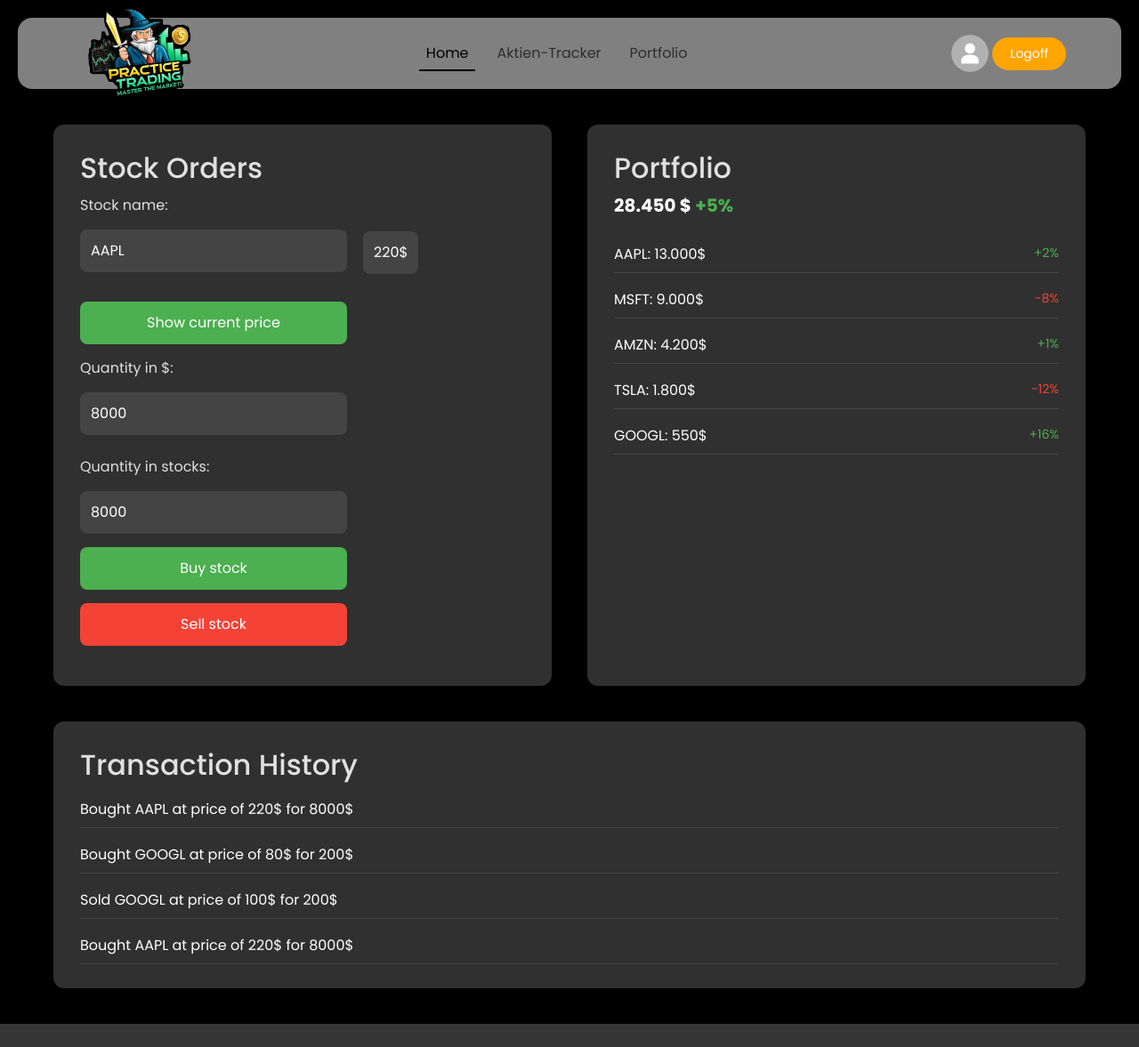
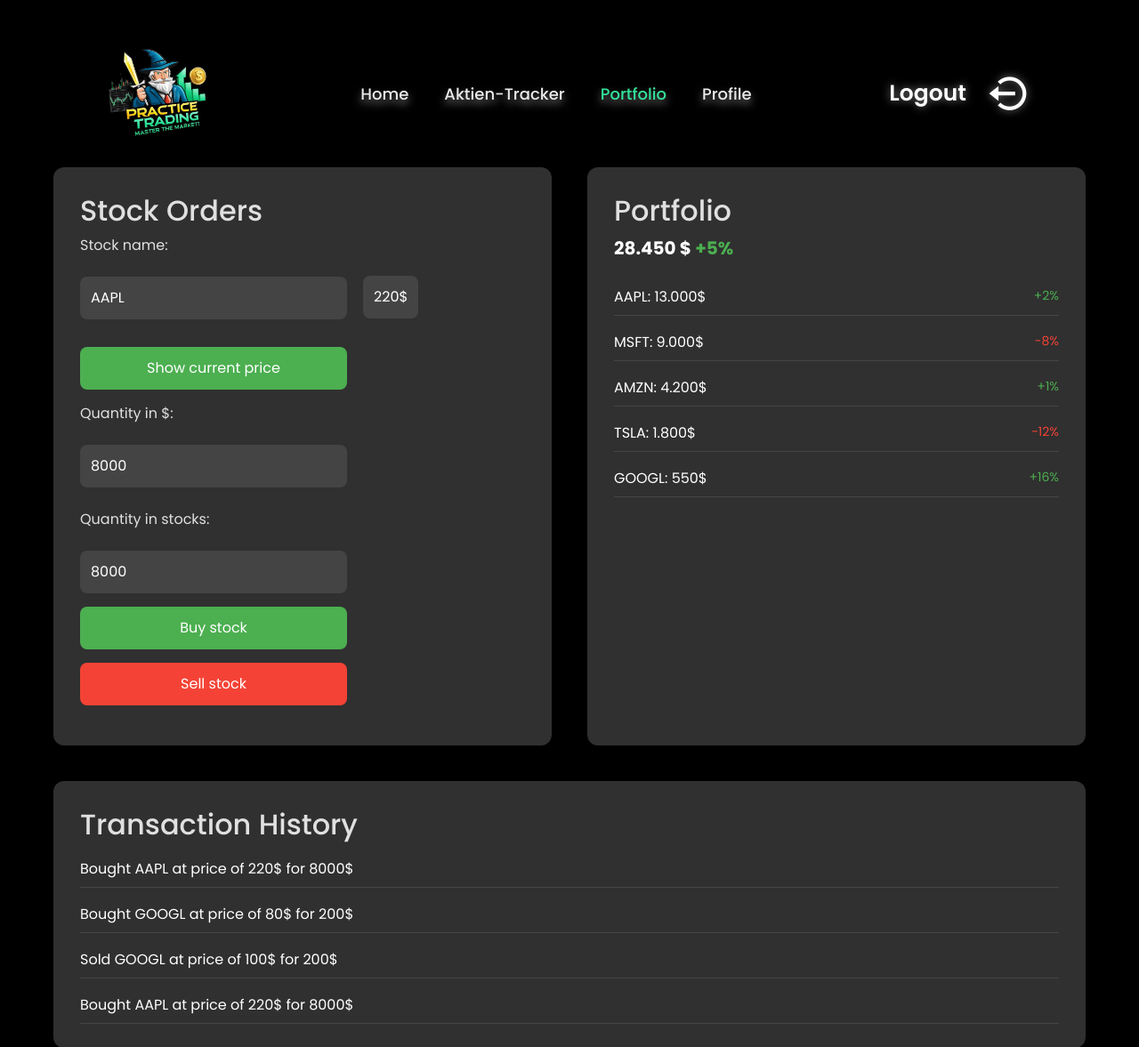
Before and after one commit to LennartPfeiler/StockApp, a PHP site: page /public/pages/portfolio.html in a window 1280 px wide. Shown: the top 1177 px of the page at 89% size. Before the commit the page ends 1151 px from the top, so only its background shows below. Run offline with PHP 8.4, Linux system fonts and the light colour scheme.

Commit message:
Portfolio Header angepasst

```diff
--- a/mosbach-tasks-web-main/public/css/portfolio.css
+++ b/mosbach-tasks-web-main/public/css/portfolio.css
@@ -5,6 +5,133 @@
     padding: 0;
     box-sizing: border-box;
     font-family: 'Poppins', sans-serif;
+}
+
+.header {
+    position:absolute;
+    top: 0;
+    left: 0;
+    width: 100%;
+    padding: 30px 8%;
+    background: transparent;
+    display: flex;
+    justify-content: space-between;
+    align-items: center;
+    z-index: 100;
+}
+
+.logo img{
+    width: 150px;
+    height: 150px;
+    opacity: 0;
+    animation: slideRight 1s ease forwards;
+
+}
+
+.logintxt {
+
+    font-size: 25px;
+    color: #900808;
+    text-decoration: none;
+    font-weight: 600;
+
+}
+
+.Login{
+    display: flex;
+    justify-content: space-between ;
+    width: 180px;
+    height: 60px;
+    transition: transform 0.7s ease;
+    animation: slideSci 1s ease forwards;
+    animation-delay: calc(.2s * var(--i));
+}
+.Login:hover {
+    transform: scale(1.06);
+    color: #900808;
+    }
+
+
+.Login a {
+    display: inline-flex;
+    justify-content: center;
+    align-items: center;
+    width: 600px;
+    height: 60px;
+    background: transparent;
+    text-decoration: none;
+    text-shadow: 0px 0px 10px grey;
+
+
+    font-size: 25px;
+    color: white;
+    text-decoration: none;
+    font-weight: 600;
+}
+
+.Login a:hover{
+    color: #900808;
+}
+
+.Login a i{
+font-size: 50px;
+color: rgb(255, 255, 255);
+
+
+
+}
+
+.Login a i:hover{
+ color:#900808;
+}
+
+.navbar a{
+    display: inline-block;
+    font-size: 18px;
+    color: #eaeaea;
+    text-decoration: none;
+    font-weight: 500;
+    margin: 0 20px;
+    transition: .5s;
+    text-shadow: 0px 5px 10px grey;
+    animation: slideTop 1s ease forwards;
+    animation-delay: calc(.2s * var(--i));
+
+}
+
+.navbar a:hover,
+.navbar a.active {
+    color: #33e39a;
+}
+
+
+.price-container {
+    display: flex;
+    flex-direction: column;
+    gap: 5px;
+    margin-left: 10px;
+    margin-top: 0; /* Um das Label auf die gleiche Höhe wie "Stock name" zu bringen */
+}
+.price-display {
+    display: inline-block;
+    width: 100%; /* Übernimmt die Breite des Containers */
+    text-align: right;
+    background-color: #f0f0f0;
+    border: 1px solid #ccc;
+    padding: 8px;
+    border-radius: 4px;
+    font-size: 16px;
+    color: #333;
+}
+#current-price {
+    display: none;
+}
+.form-label {
+    margin-bottom: 0; /* Sicherstellen, dass es keinen zusätzlichen Abstand gibt */
+}
+.d-flex-align-items-center {
+    display: flex;
+    align-items: center;
 }
 
 /* Globale Einstellungen */
@@ -16,22 +143,6 @@
     color: #eaeaea; /* Textfarbe auf Weiß setzen, falls benötigt */
 }
 
-/* Navbar-Stile */
-.navbar {
-    background-color: grey !important; /* Hintergrundfarbe der Navbar */
-    height: 80px; /* Höhe der Navbar */
-    margin: 20px; /* Abstand um die Navbar herum */
-    border-radius: 16px; /* Abgerundete Ecken */
-    padding: 0.5rem; /* Innenabstand */
-}
-
-/* Navbar-Brand */
-.navbar-brand {
-    font-weight: 500;
-    color: greenyellow; /* Textfarbe der Navbar-Brand */
-    font-size: 24px; /* Schriftgröße der Navbar-Brand */
-    transition: 0.3s color; /* Farbwechsel-Übergang */
-}
 
 /* Login-Button */
 .login-button {
--- a/mosbach-tasks-web-main/public/pages/portfolio.html
+++ b/mosbach-tasks-web-main/public/pages/portfolio.html
@@ -5,76 +5,39 @@
     <meta name="viewport" content="width=device-width, initial-scale=1.0">
     <link rel="stylesheet" href="../css/portfolio.css">
     <link rel="icon" type="image/png" sizes="32x32" href="../../ressources/favicon-32x32.png">
+    <link href='https://unpkg.com/boxicons@2.1.4/css/boxicons.min.css' rel='stylesheet'>
     <title>Portfolio</title>
     <link href="https://cdn.jsdelivr.net/npm/bootstrap@5.3.3/dist/css/bootstrap.min.css" rel="stylesheet" integrity="sha384-QWTKZyjpPEjISv5WaRU9OFeRpok6YctnYmDr5pNlyT2bRjXh0JMhjY6hW+ALEwIH" crossorigin="anonymous">
-    <style>
 
-        .price-container {
-            display: flex;
-            flex-direction: column;
-            gap: 5px;
-            margin-left: 10px;
-            margin-top: 0; /* Um das Label auf die gleiche Höhe wie "Stock name" zu bringen */
-        }
-        .price-display {
-            display: inline-block;
-            width: 100%; /* Übernimmt die Breite des Containers */
-            text-align: right;
-            background-color: #f0f0f0;
-            border: 1px solid #ccc;
-            padding: 8px;
-            border-radius: 4px;
-            font-size: 16px;
-            color: #333;
-        }
-        #current-price {
-            display: none;
-        }
-        .form-label {
-            margin-bottom: 0; /* Sicherstellen, dass es keinen zusätzlichen Abstand gibt */
-        }
-        .d-flex-align-items-center {
-            display: flex;
-            align-items: center;
-        }
-    </style>
 </head>
 <body>
     <!--Navbar-->
-    <header>
-        <nav class="navbar navbar-expand-lg fixed-top">
-            <div class="container">
-                <img src="../../ressources/Logo.png" alt="Logo" class="logo-icon">
-                <div class="offcanvas offcanvas-end" tabindex="-1" id="offcanvasNavbar" aria-labelledby="offcanvasNavbarLabel">
-                    <div class="offcanvas-header">
-                        <h5 class="offcanvas-title" id="offcanvasNavbarLabel">Menu</h5>
-                        <button type="button" class="btn-close" data-bs-dismiss="offcanvas" aria-label="Close"></button>
-                    </div>
-                    <div class="offcanvas-body">
-                        <ul class="navbar-nav justify-content-center flex-grow-1 pe-3">
-                            <li class="nav-item">
-                                <a class="nav-link mx-lg-2 active" aria-current="page" href="Home.html">Home</a>
-                            </li>
-                            <li class="nav-item">
-                                <a class="nav-link mx-lg-2" aria-current="page" href="Tracker.html">Aktien-Tracker</a>
-                            </li>
-                            <li class="nav-item">
-                                <a class="nav-link mx-lg-2" aria-current="page" href="Portfolio.html">Portfolio</a>
-                            </li>
-                        </ul>
-                    </div>
-                </div>
-                <a href="Profile.html"><img src="../../ressources/profile.png" alt="Profil" class="profile-icon"></a>
-                <a href="#" class="login-button">Logoff</a>
-                <button class="navbar-toggler pe-0" type="button" data-bs-toggle="offcanvas" data-bs-target="#offcanvasNavbar" aria-controls="offcanvasNavbar" aria-label="Toggle navigation">
-                    <span class="navbar-toggler-icon"></span>
-                </button>
-            </div>
+    <header class="header">
+        <a href="#" class="logo">
+            <img src="../../ressources/Logo.png">
+        </a>
+
+
+        <nav class="navbar">
+            <a href="home.html" style="--i:1;">Home </a>
+            <a href="tracker.html" style="--i:2;">Aktien-Tracker</a>
+            <a href="portfolio.html"  style="--i:3;"class="active">Portfolio</a>
+              <a href="profile.html" style="--i:4;">Profile</a>
         </nav>
+
+    <div class="Login">
+        <a href="home.html" style="--i:1;" class="logintxt">Logout</a>
+        <a href="home.html" style="--i:2;"><i class='bx bx-log-out-circle'></i></a>
+
+    </div>
+
+
+
     </header>
     <!--Navbar end -->
+    <br></br>
+    <main>
 
-    <main>
         <section class="buy-sell">
             <h2>Stock Orders</h2>
             <div class="d-flex align-items-center mb-3">
```
Also changed, not shown: mosbach-tasks-web-main/public/css/profile.css (+88 -16 lines), mosbach-tasks-web-main/public/pages/profile.html (+19 -9 lines), mosbach-tasks-web-main/public/pages/tracker.html (+18 -9 lines).
